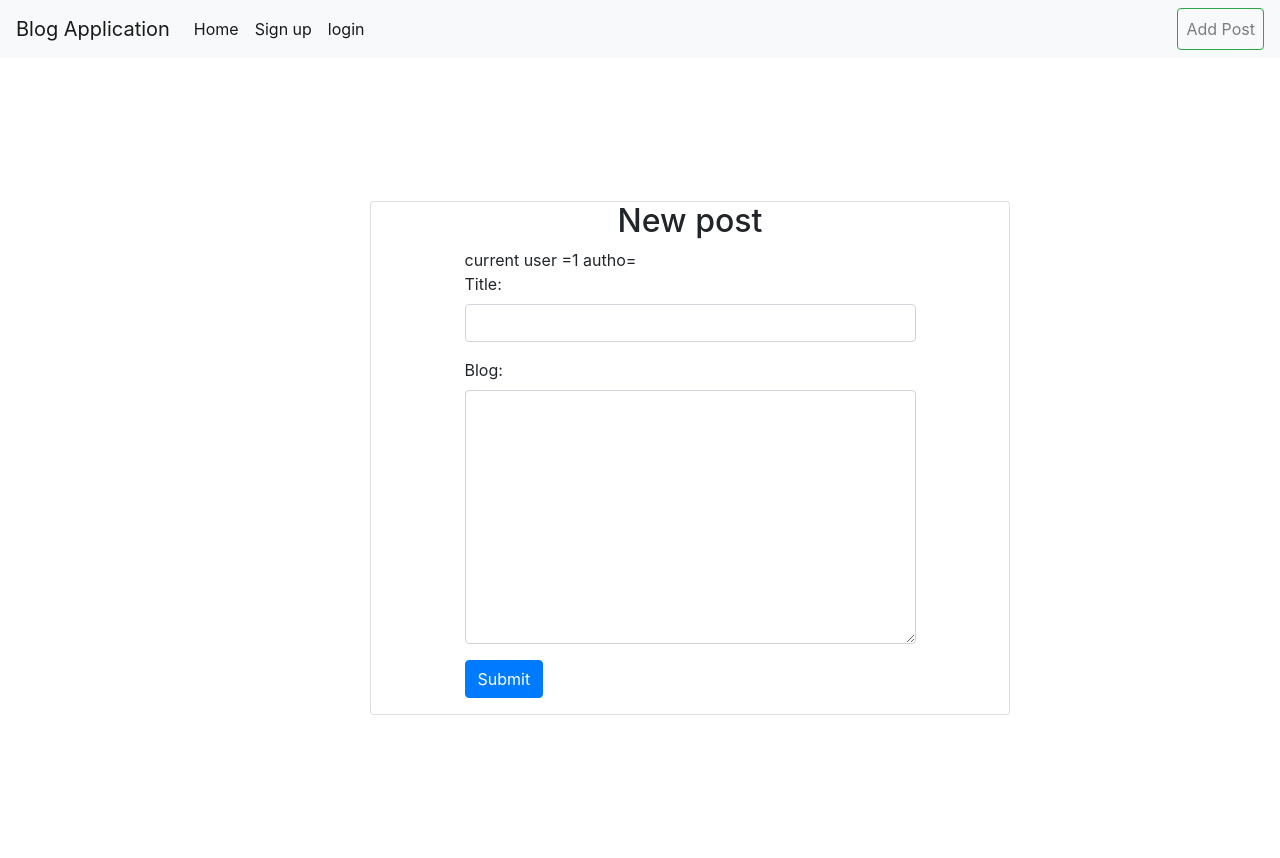
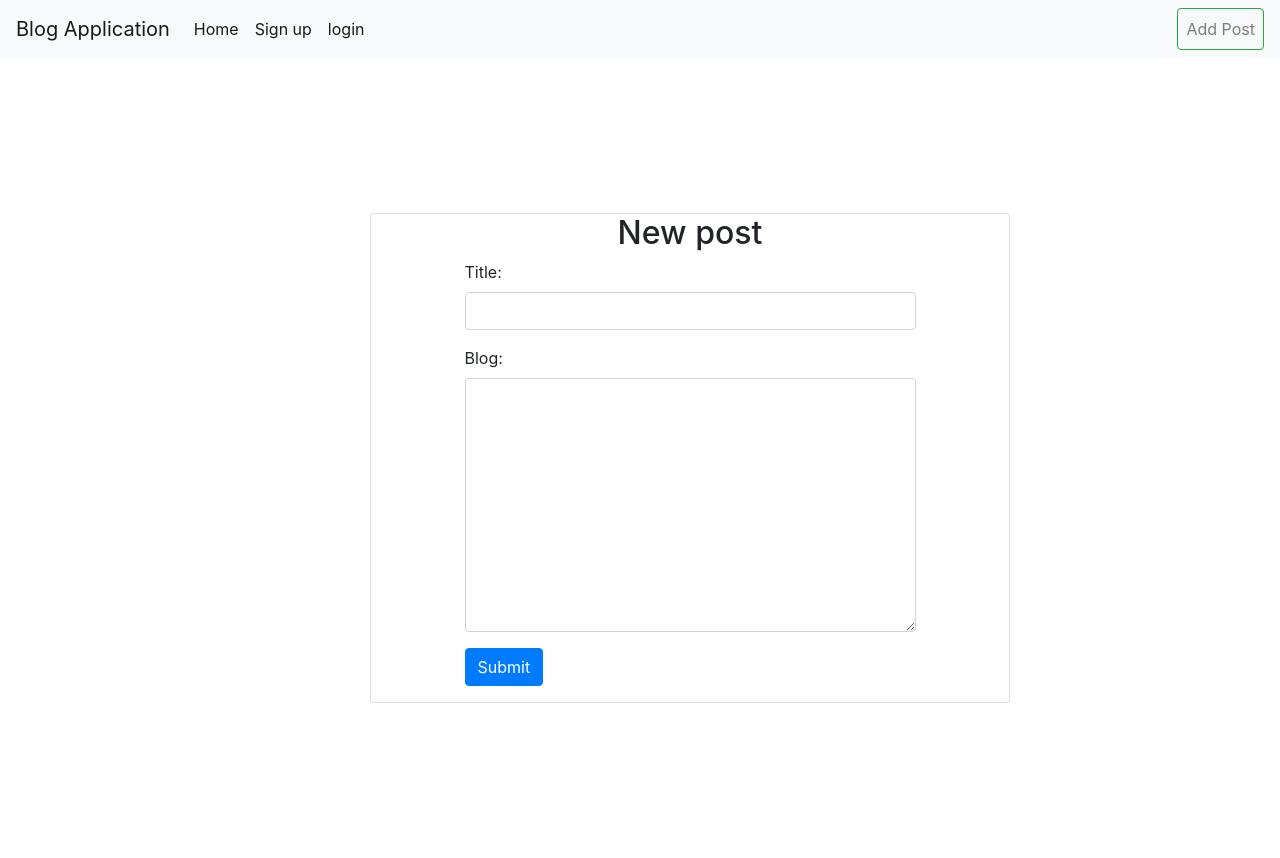
Before and after one commit to jerumanu/Blog, a Django app: page /upload/ in a window 1280 px wide. Run offline with Django 4.2, Linux system fonts and the light colour scheme; the visitor is signed in with stand-in values (Sample User, id 1); some libraries are stand-ins or nearby versions.

Commit message:
made changes to disign

```diff
--- a/post/templates/post/upload_form.html
+++ b/post/templates/post/upload_form.html
@@ -15,8 +15,7 @@
 <div class="form-group">
 <form method="post" novalidate>
   {% csrf_token %}
-current user ={{user.id}}
-autho={{post.author.id}}
+
   {% for hidden_field in form.hidden_fields %}
   {{ hidden_field }}
   {% endfor %}
```
